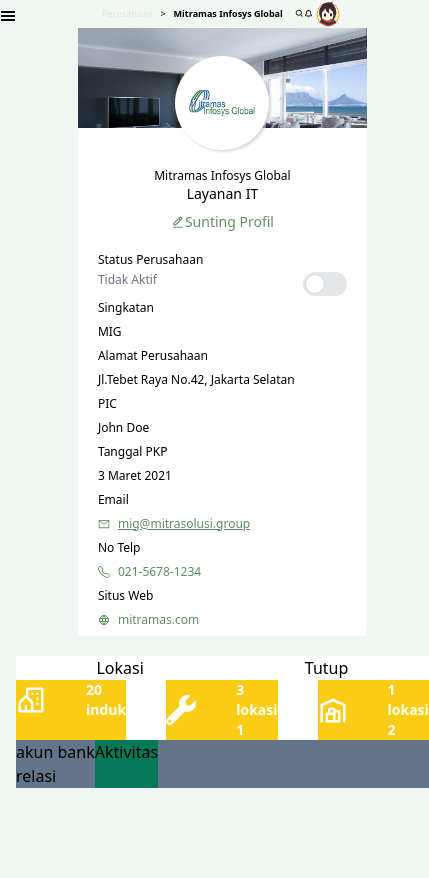
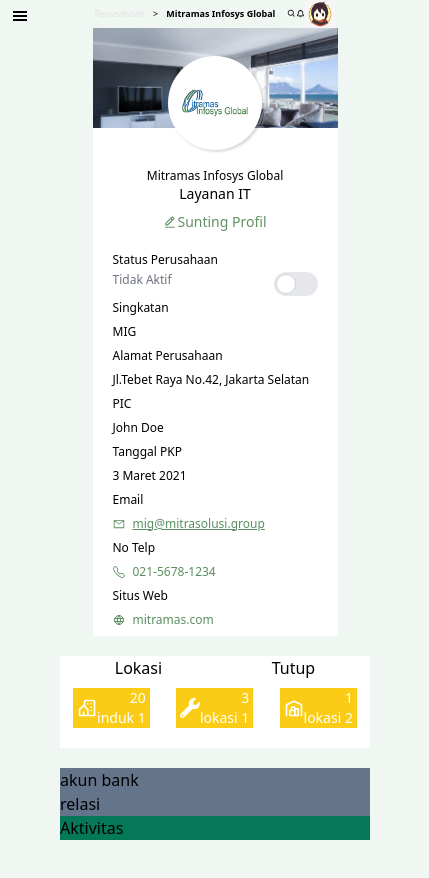
Before and after one commit to cumanangin/mitramas-pre-test, a React (Vite) app in the folder mitramas-pre-test/: page / in a window 390 px wide. Both pictures are taken after a click on the element "Tampilkan semua". Shown: the whole page, 429 px wide, since content can reach past the window. Before the commit the page ends 844 px from the top, so only its background shows below. Built offline with nearby package versions, Linux system fonts and the light colour scheme.

Commit message:
style:responsive card lokasi

```diff
--- a/mitramas-pre-test/src/App.jsx
+++ b/mitramas-pre-test/src/App.jsx
@@ -10,19 +10,22 @@
         <Sidebars />
         <div className="flex-1">
           <Header />
-          <div className="mobile:flex mobile:flex-col mobile:justify-center tablet:justify-start tablet:flex-row tablet:gap-x-3 tablet:mx-5 pc:mx-10">
+          <div className="mobile:flex mobile:flex-col mobile:justify-center tablet:justify-center tablet:flex-row tablet:gap-x-3 tablet:mx-5 pc:m-10 ">
             <CardProfileOffice />
-            <div className="mobile:flex mobile:flex-col mobile:my-5 tablet:m-0">
+            <div className="mobile:flex mobile:flex-col mobile:justify-evenly mobile:my-5 mobile:mx-5 tablet:m-0 tablet:w-full tablet:h-full">
               <Lokasi />
-              <div className="flex bg-slate-500">
-                <div className="flex-col">
-                  <div>akun bank</div>
-                  <div>relasi</div>
+              <div className="my-5">
+                <div className="tablet:flex bg-slate-500">
+                  <div className="tablet:flex-col">
+                    <div>akun bank</div>
+                    <div>relasi</div>
+                  </div>
+                  <div className="tablet:flex bg-emerald-700">Aktivitas</div>
                 </div>
-                <div className="flex bg-emerald-700">Aktivitas</div>
               </div>
             </div>
           </div>
+          <div></div>
         </div>
       </div>
     </>
--- a/mitramas-pre-test/src/Components/Cards/CardLokasi/index.jsx
+++ b/mitramas-pre-test/src/Components/Cards/CardLokasi/index.jsx
@@ -6,19 +6,19 @@
   const amountOfData = [
     {
       id: 1,
-      icon: <TbBuildingCommunity size={30} />,
+      icon: <TbBuildingCommunity size={20} />,
       number: 20,
-      desc: "induk",
+      desc: "induk 1",
     },
     {
       id: 2,
-      icon: <FaWrench size={30} />,
+      icon: <FaWrench size={20} />,
       number: 3,
       desc: "lokasi 1",
     },
     {
       id: 3,
-      icon: <TbBuildingWarehouse size={30} />,
+      icon: <TbBuildingWarehouse size={20} />,
       number: 1,
       desc: "lokasi 2",
     },
@@ -34,27 +34,30 @@
   };
 
   return (
-    <div className="bg-white mobile:m-auto tablet:w-full tablet:m-0 ">
+    <div className="bg-white h-full">
+      <div className="mobile:w-full mobile:mb-5 tablet:w-full ">
         <div className="flex justify-around">
           <span>Lokasi</span>
           <span onClick={handleIsShow} className="hover:cursor-pointer">
             {isShow ? "Tutup" : "Tampilkan semua"}
           </span>
         </div>
+
         {isShow ? (
-        <ul className="flex gap-x-10 justify-center mobile:overflow-x-auto">
+          <ul className="flex mobile:justify-around items-center pt-2">
             {amountOfData.map((items) => {
               return (
-              <div className="mobile:w-full bg-yellow-400">
-                <li
-                  key={items.id}
-                  className="text-white font-bold mobile:text-sm"
-                >
-                  <div className="flex justify-center items-center gap-x-10">
-                    <div>{items.icon}</div>
-                    <div className="flex flex-col justify-end">
-                      <span>{items.number}</span>
-                      <span>{items.desc}</span>
+                <div className="bg-yellow-400">
+                  <li key={items.id} className="flex px-1 text-white">
+                    <div className=" flex items-center ">
+                      {items.icon}
+                      <div className="flex flex-col">
+                        <span className="flex justify-end mobile:text-sm pc:text-lg">
+                          {items.number}
+                        </span>
+                        <span className="flex justify-end mobile:text-sm pc:text-base">
+                          {items.desc}
+                        </span>
                       </div>
                     </div>
                   </li>
@@ -66,6 +69,7 @@
           ""
         )}
       </div>
+    </div>
   );
 };
 
```
Lines whose indentation alone changed are shown as unchanged.
